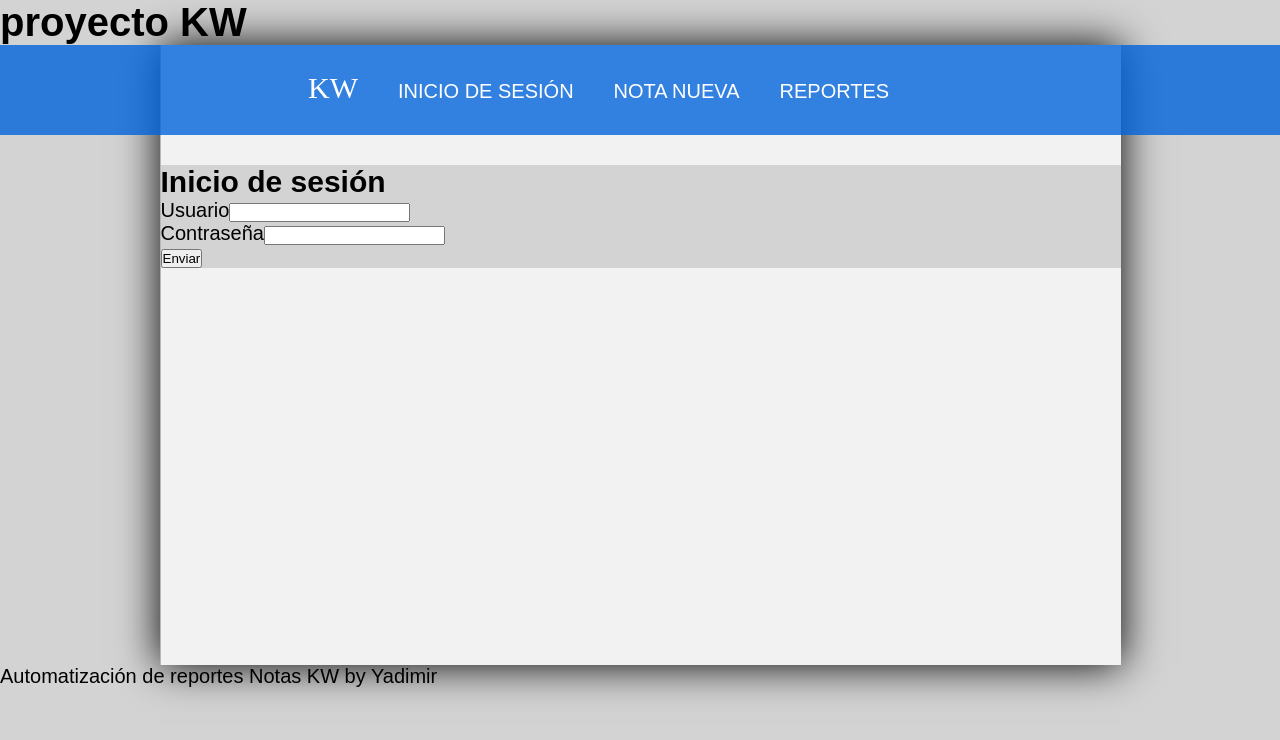
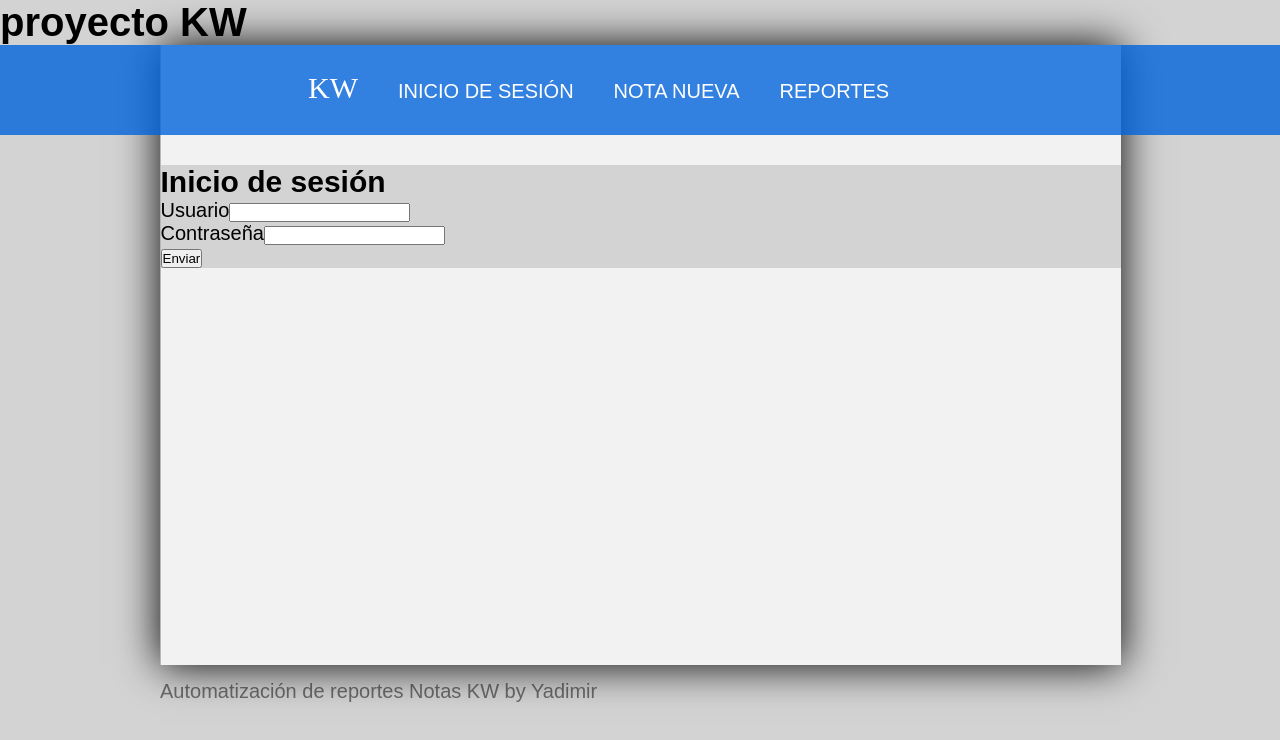
Before and after one commit to YadimirCovBel/KWproy, an Angular app in the folder proyectoKW/: page / in a window 1280 px wide. Shown: the top 740 px of the page. Built offline with nearby package versions, Linux system fonts and the light colour scheme.

Commit message:
se realizo el footer en style.css

```diff
--- a/proyectoKW/src/assets/css/style.css
+++ b/proyectoKW/src/assets/css/style.css
@@ -80,3 +80,11 @@ header #logo a:hover{
     background-color: rgba(255, 255, 255, 0.7);
     padding-top: 120px;
 }
+
+/*Pied de pagina*/
+footer{
+    width: 75%;
+    margin: 0px auto;
+    padding-top: 15px;
+    color: rgba(0, 0,0, 0.5);
+}
```
